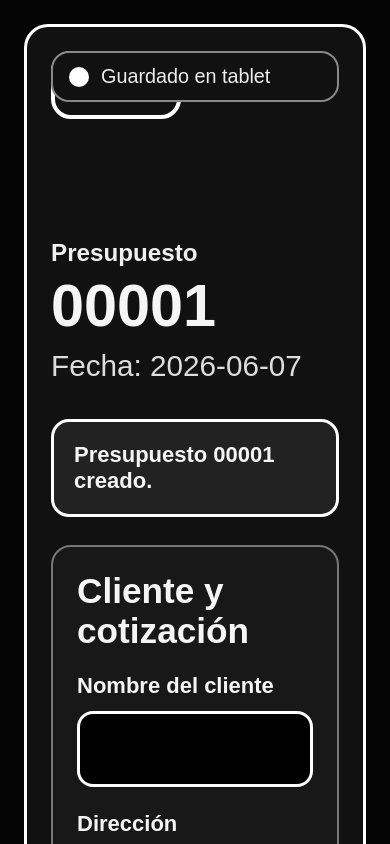
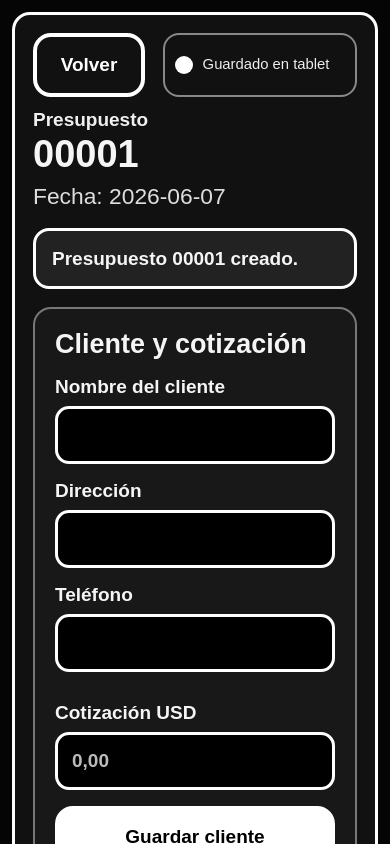
Before and after one commit to AdrianFornasari/presupuestos-nono, a React (Vite) app: page / in a window 390 px wide. Both pictures are taken after a click on the button "Nuevo presupuesto". Shown: the top 844 px of the page. Built offline with nearby package versions, Linux system fonts and the light colour scheme.

Commit message:
Modal Peso calculado

```diff
--- a/src/App.tsx
+++ b/src/App.tsx
@@ -4,6 +4,7 @@ import {
   useState,
   type ChangeEvent,
   type FormEvent,
+  type KeyboardEvent,
 } from 'react';
 import MetalWeightCalculatorModal from './components/MetalWeightCalculatorModal';
 import {
@@ -79,6 +80,7 @@ function App() {
     useState<Presupuesto | null>(null);
   const [lineas, setLineas] = useState<LineaPresupuesto[]>([]);
   const [mensaje, setMensaje] = useState('');
+  const [avisoModal, setAvisoModal] = useState('');
   const [estadoAlmacenamiento, setEstadoAlmacenamiento] =
     useState<EstadoAlmacenamientoPersistente | null>(null);
 
@@ -229,7 +231,7 @@ function App() {
     }
 
     setCalculadoraAbierta(false);
-    setMensaje('Peso total calculado.');
+    setAvisoModal('Peso total calculado.');
   }
 
   async function agregarProducto(event: FormEvent<HTMLFormElement>) {
@@ -283,7 +285,9 @@ function App() {
 
     await recargarPresupuestoActual(presupuestoActual.id);
     await cargarPresupuestos();
-    setMensaje('Producto agregado.');
+
+    setMensaje('');
+    setAvisoModal('Producto agregado.');
   }
 
   async function borrarLinea(lineaId: string) {
@@ -442,12 +446,40 @@ function App() {
     setPresupuestoActual(null);
     setLineas([]);
     setMensaje('');
+    setAvisoModal('');
     cargarPresupuestos();
   }
+
+  function cerrarAvisoModal() {
+    setAvisoModal('');
+  }
+
+  function cerrarAvisoModalConTeclado(event: KeyboardEvent<HTMLDivElement>) {
+    if (event.key === 'Enter' || event.key === ' ') {
+      setAvisoModal('');
+    }
+  }
+
+  const avisoModalElemento = avisoModal ? (
+    <div
+      className="app-notice-backdrop"
+      role="button"
+      tabIndex={0}
+      onClick={cerrarAvisoModal}
+      onKeyDown={cerrarAvisoModalConTeclado}
+    >
+      <div className="app-notice-modal">
+        <strong>{avisoModal}</strong>
+        <span>Toque para cerrar</span>
+      </div>
+    </div>
+  ) : null;
 
   if (pantalla === 'configuracion') {
     return (
       <main className="app-shell">
+        {avisoModalElemento}
+
         <section className="screen-card">
           <button type="button" className="back-button" onClick={volverInicio}>
             Volver
@@ -542,17 +574,21 @@ function App() {
   if (pantalla === 'editar' && presupuestoActual) {
     return (
       <main className="app-shell">
+        {avisoModalElemento}
+
         <section className="screen-card">
-          <button type="button" className="back-button" onClick={volverInicio}>
-            Volver
-          </button>
+          <div className="top-actions-row">
+            <button type="button" className="back-button" onClick={volverInicio}>
+              Volver
+            </button>
 
-          <div className="storage-status">
-            <span className="status-dot" />
-            <span>{textoEstadoDrive(presupuestoActual.estadoDrive)}</span>
+            <div className="storage-status storage-status-inline">
+              <span className="status-dot" />
+              <span>{textoEstadoDrive(presupuestoActual.estadoDrive)}</span>
+            </div>
           </div>
 
-          <div className="app-header">
+          <div className="app-header app-header-compact">
             <p className="eyebrow">Presupuesto</p>
             <h1>{presupuestoActual.numeroFormateado}</h1>
             <p className="subtitle">
@@ -783,6 +819,8 @@ function App() {
 
   return (
     <main className="app-shell">
+      {avisoModalElemento}
+
       <section className="home-card">
         <div className="storage-status">
           <span className="status-dot" />
--- a/src/index.css
+++ b/src/index.css
@@ -2,11 +2,19 @@
   font-family: Arial, Helvetica, sans-serif;
   color: #f5f5f5;
   background: #050505;
-  font-size: 22px;
+  font-size: 21px;
 }
 
 * {
   box-sizing: border-box;
+}
+
+html,
+body,
+#root {
+  width: 100%;
+  max-width: 100%;
+  overflow-x: hidden;
 }
 
 body {
@@ -19,6 +27,7 @@ input,
 textarea,
 select {
   font: inherit;
+  min-width: 0;
 }
 
 button {
@@ -26,37 +35,45 @@ button {
 }
 
 .app-shell {
+  width: 100%;
   min-height: 100vh;
-  padding: 24px;
+  padding: 18px;
   background: #050505;
   color: #f5f5f5;
+  overflow-x: hidden;
 }
 
 .home-card,
 .screen-card {
   position: relative;
-  width: 100%;
-  max-width: 840px;
+  width: min(840px, 100%);
+  max-width: 100%;
   margin: 0 auto;
-  padding: 32px;
+  padding: 24px;
   border: 3px solid #ffffff;
-  border-radius: 24px;
+  border-radius: 22px;
   background: #111111;
+  overflow-x: hidden;
 }
 
 .app-header {
-  margin-bottom: 36px;
-  padding-right: 260px;
+  margin-bottom: 22px;
+  padding-right: 0;
+}
+
+.app-header-compact {
+  margin-top: 0;
+  margin-bottom: 18px;
 }
 
 .single-line-title {
   white-space: nowrap;
-  font-size: clamp(2rem, 6vw, 2.7rem);
+  font-size: clamp(1.8rem, 6vw, 2.45rem);
 }
 
 .eyebrow {
-  margin: 0 0 8px;
-  font-size: 1.1rem;
+  margin: 0 0 4px;
+  font-size: 1rem;
   font-weight: 700;
   color: #f0f0f0;
 }
@@ -64,18 +81,23 @@ button {
 .home-card h1,
 .screen-card h1 {
   margin: 0;
-  font-size: 2.7rem;
-  line-height: 1.05;
+  font-size: clamp(2rem, 7vw, 2.55rem);
+  line-height: 1.04;
+  overflow-wrap: anywhere;
 }
 
 .screen-card h1.single-line-title {
-  font-size: clamp(2rem, 6vw, 2.7rem);
+  font-size: clamp(1.8rem, 6vw, 2.45rem);
 }
 
 .subtitle {
-  margin: 12px 0 0;
-  font-size: 1.35rem;
+  margin: 8px 0 0;
+  font-size: 1.2rem;
   color: #dddddd;
+}
+
+.home-card .app-header {
+  padding-right: 250px;
 }
 
 .home-card .app-header .eyebrow,
@@ -83,9 +105,18 @@ button {
   display: none;
 }
 
+.top-actions-row {
+  width: 100%;
+  display: flex;
+  align-items: stretch;
+  gap: 12px;
+  margin-bottom: 12px;
+  min-width: 0;
+}
+
 .main-actions {
   display: grid;
-  gap: 24px;
+  gap: 16px;
 }
 
 .primary-button,
@@ -93,8 +124,8 @@ button {
 .back-button,
 .danger-button {
   width: 100%;
-  min-height: 92px;
-  border-radius: 20px;
+  min-height: 78px;
+  border-radius: 18px;
   font-weight: 800;
   cursor: pointer;
 }
@@ -114,15 +145,17 @@ button {
 
 .back-button {
   width: auto;
-  min-height: 68px;
-  padding: 0 28px;
-  margin-bottom: 28px;
+  min-width: 132px;
+  min-height: 64px;
+  padding: 0 22px;
+  margin-bottom: 0;
+  flex: 0 0 auto;
 }
 
 .danger-button {
   width: auto;
-  min-height: 64px;
-  padding: 0 22px;
+  min-height: 58px;
+  padding: 0 20px;
   border: 3px solid #ffffff;
   background: #2a0000;
   color: #ffffff;
@@ -138,89 +171,106 @@ button {
 
 .storage-status {
   position: absolute;
-  top: 32px;
-  right: 32px;
+  top: 24px;
+  right: 24px;
   width: auto;
-  max-width: 240px;
+  max-width: 230px;
   margin-top: 0;
-  padding: 12px 16px;
+  padding: 10px 14px;
   border: 2px solid #888888;
-  border-radius: 18px;
+  border-radius: 16px;
   background: #111111;
   display: flex;
   align-items: center;
-  gap: 12px;
-  font-size: 0.9rem;
+  gap: 10px;
+  font-size: 0.85rem;
+  line-height: 1.15;
   color: #eeeeee;
   z-index: 2;
+  min-width: 0;
+}
+
+.storage-status-inline {
+  position: static;
+  flex: 0 1 60%;
+  max-width: 60%;
+  min-height: 64px;
+  margin-left: auto;
+  align-self: stretch;
+  overflow-wrap: anywhere;
 }
 
 .status-dot {
-  width: 20px;
-  height: 20px;
+  width: 18px;
+  height: 18px;
   border-radius: 50%;
   background: #ffffff;
   flex: 0 0 auto;
 }
 
 .message-box {
-  margin-bottom: 24px;
-  padding: 20px;
+  margin-bottom: 16px;
+  padding: 16px;
   border: 3px solid #ffffff;
-  border-radius: 18px;
+  border-radius: 16px;
   background: #222222;
   font-weight: 700;
+  line-height: 1.25;
 }
 
 .list-card,
 .form-card,
 .total-card {
-  margin-top: 28px;
-  padding: 24px;
+  margin-top: 18px;
+  padding: 20px;
   border: 2px solid #777777;
-  border-radius: 20px;
+  border-radius: 18px;
   background: #181818;
+  overflow-x: hidden;
 }
 
 .list-card h2,
 .form-card h2 {
-  margin: 0 0 22px;
-  font-size: 1.6rem;
+  margin: 0 0 16px;
+  font-size: 1.42rem;
+  line-height: 1.15;
 }
 
 .empty-text {
   margin: 0;
   color: #dddddd;
-  line-height: 1.4;
+  line-height: 1.3;
 }
 
 .budget-list,
 .line-list {
   display: grid;
-  gap: 18px;
+  gap: 14px;
 }
 
 .budget-item {
   width: 100%;
   display: grid;
-  gap: 8px;
-  padding: 22px;
+  gap: 6px;
+  padding: 18px;
   border: 3px solid #ffffff;
-  border-radius: 18px;
+  border-radius: 16px;
   background: #0d0d0d;
   color: #ffffff;
   text-align: left;
   cursor: pointer;
+  overflow-x: hidden;
 }
 
 .budget-line {
   display: flex;
   flex-wrap: wrap;
-  gap: 10px;
+  gap: 8px;
   align-items: center;
-  font-size: 1.15rem;
+  font-size: 1.05rem;
   font-weight: 700;
-  line-height: 1.35;
+  line-height: 1.25;
+  overflow-wrap: anywhere;
 }
 
 .budget-line strong {
@@ -228,41 +278,42 @@ button {
 }
 
 .budget-number {
-  font-size: 1.35rem;
+  font-size: 1.25rem;
   font-weight: 900;
 }
 
 .budget-client {
-  font-size: 1.15rem;
+  font-size: 1.05rem;
 }
 
 .budget-total {
-  font-size: 1.15rem;
+  font-size: 1.05rem;
   font-weight: 800;
 }
 
 .field-label {
   display: grid;
-  gap: 12px;
-  margin-bottom: 24px;
+  gap: 8px;
+  margin-bottom: 16px;
   font-weight: 800;
+  min-width: 0;
 }
 
 .text-input,
 .text-area {
   width: 100%;
-  min-height: 76px;
-  padding: 16px 18px;
+  min-height: 64px;
+  padding: 12px 14px;
   border: 3px solid #ffffff;
-  border-radius: 16px;
+  border-radius: 14px;
   background: #000000;
   color: #ffffff;
 }
 
 .text-area {
-  min-height: 110px;
+  min-height: 86px;
   resize: vertical;
-  line-height: 1.35;
+  line-height: 1.25;
 }
 
 .text-input::placeholder,
@@ -279,61 +330,66 @@ button {
 .two-column-grid,
 .client-two-column-grid {
   display: grid;
-  grid-template-columns: 1fr 1fr;
-  gap: 18px;
+  grid-template-columns: minmax(0, 1fr) minmax(0, 1fr);
+  gap: 14px;
+  min-width: 0;
 }
 
 .product-card {
   display: grid;
-  gap: 14px;
-  padding: 22px;
+  gap: 10px;
+  padding: 18px;
   border: 3px solid #ffffff;
-  border-radius: 18px;
+  border-radius: 16px;
   background: #0d0d0d;
+  overflow-x: hidden;
 }
 
 .product-card-title {
   display: flex;
   flex-wrap: wrap;
-  gap: 10px;
+  gap: 8px;
   align-items: baseline;
-  font-size: 1.25rem;
-  line-height: 1.3;
+  font-size: 1.16rem;
+  line-height: 1.22;
+  overflow-wrap: anywhere;
 }
 
 .product-card-row {
   display: grid;
-  grid-template-columns: 1fr 1fr;
-  gap: 18px;
-  font-size: 1.05rem;
-  line-height: 1.35;
+  grid-template-columns: minmax(0, 1fr) minmax(0, 1fr);
+  gap: 12px;
+  font-size: 1rem;
+  line-height: 1.25;
 }
 
 .product-card-row span {
   display: block;
+  min-width: 0;
+  overflow-wrap: anywhere;
 }
 
 .product-card-subtotal {
-  padding-top: 10px;
+  padding-top: 8px;
   border-top: 2px solid #777777;
-  font-size: 1.25rem;
+  font-size: 1.16rem;
   font-weight: 900;
-  line-height: 1.35;
+  line-height: 1.25;
 }
 
 .product-card-subtotal strong {
-  font-size: 1.35rem;
+  font-size: 1.25rem;
 }
 
 .product-card-delete {
   justify-self: start;
-  margin-top: 4px;
+  margin-top: 2px;
 }
 
 .line-card {
-  padding: 22px;
+  padding: 18px;
   border: 3px solid #ffffff;
-  border-radius: 18px;
+  border-radius: 16px;
   background: #0d0d0d;
 }
 
@@ -341,81 +397,169 @@ button {
   display: flex;
   align-items: center;
   justify-content: space-between;
-  gap: 16px;
-  margin-bottom: 16px;
+  gap: 12px;
+  margin-bottom: 12px;
 }
 
 .line-header strong {
-  font-size: 1.4rem;
+  font-size: 1.3rem;
 }
 
 .line-description {
-  margin: 0 0 18px;
-  font-size: 1.2rem;
+  margin: 0 0 14px;
+  font-size: 1.1rem;
   font-weight: 800;
-  line-height: 1.35;
+  line-height: 1.25;
 }
 
 .line-values {
   display: grid;
-  gap: 10px;
-  font-size: 1.05rem;
+  gap: 8px;
+  font-size: 1rem;
   color: #eeeeee;
 }
 
 .total-card {
   position: sticky;
-  bottom: 16px;
+  bottom: 14px;
   display: flex;
   justify-content: space-between;
-  gap: 20px;
-  font-size: 1.5rem;
+  gap: 16px;
+  font-size: 1.35rem;
   font-weight: 800;
   border: 4px solid #ffffff;
   background: #000000;
 }
 
 .total-card strong {
-  font-size: 1.7rem;
+  font-size: 1.5rem;
 }
 
 .backup-actions {
-  margin-top: 28px;
+  margin-top: 20px;
 }
 
 .hidden-input {
   display: none;
 }
 
-@media (max-width: 700px) {
+.app-notice-backdrop {
+  position: fixed;
+  inset: 0;
+  z-index: 80;
+  display: grid;
+  place-items: center;
+  padding: 20px;
+  background: rgba(0, 0, 0, 0.55);
+}
+
+.app-notice-modal {
+  width: min(420px, 100%);
+  padding: 24px;
+  border: 4px solid #ffffff;
+  border-radius: 22px;
+  background: #000000;
+  color: #ffffff;
+  display: grid;
+  gap: 12px;
+  text-align: center;
+  cursor: pointer;
+}
+
+.app-notice-modal strong {
+  font-size: 1.35rem;
+  line-height: 1.2;
+}
+
+.app-notice-modal span {
+  font-size: 0.95rem;
+  color: #dddddd;
+}
+
+@media (max-width: 820px) {
+  :root {
+    font-size: 20px;
+  }
+
+  .app-shell {
+    padding: 12px;
+  }
+
+  .home-card,
+  .screen-card {
+    padding: 18px;
+    border-radius: 18px;
+  }
+
+  .home-card .app-header {
+    padding-right: 0;
+    padding-top: 82px;
+  }
+
+  .storage-status {
+    top: 18px;
+    right: 18px;
+    left: 18px;
+    max-width: none;
+  }
+
+  .storage-status-inline {
+    position: static;
+    left: auto;
+    right: auto;
+    top: auto;
+    max-width: 60%;
+    flex-basis: 60%;
+  }
+
   .two-column-grid,
   .product-card-row {
     grid-template-columns: 1fr;
   }
 
   .client-two-column-grid {
-    grid-template-columns: 1fr 1fr;
-  }
-
-  .home-card,
-  .screen-card {
-    padding: 24px;
-  }
-
-  .app-header {
-    padding-right: 0;
-    padding-top: 92px;
-  }
-
-  .storage-status {
-    top: 24px;
-    right: 24px;
-    left: 24px;
-    max-width: none;
+    grid-template-columns: minmax(0, 1fr) minmax(0, 1fr);
   }
 
   .single-line-title,
   .screen-card h1.single-line-title {
-    font-size: clamp(1.75rem, 8vw, 2.3rem);
+    font-size: clamp(1.55rem, 8vw, 2.1rem);
   }
 }
+
+@media (max-width: 520px) {
+  :root {
+    font-size: 19px;
+  }
+
+  .top-actions-row {
+    gap: 8px;
+  }
+
+  .back-button {
+    min-width: 112px;
+    padding: 0 16px;
+  }
+
+  .storage-status-inline {
+    max-width: 60%;
+    flex-basis: 60%;
+    font-size: 0.78rem;
+    padding: 8px 10px;
+  }
+
+  .client-two-column-grid {
+    grid-template-columns: 1fr;
+  }
+
+  .primary-button,
+  .secondary-button,
+  .back-button {
+    min-height: 62px;
+  }
+
+  .text-input,
+  .text-area {
+    min-height: 58px;
+  }
+}
```
Also changed, not shown: src/components/MetalWeightCalculatorModal.css (+56 -36 lines).
